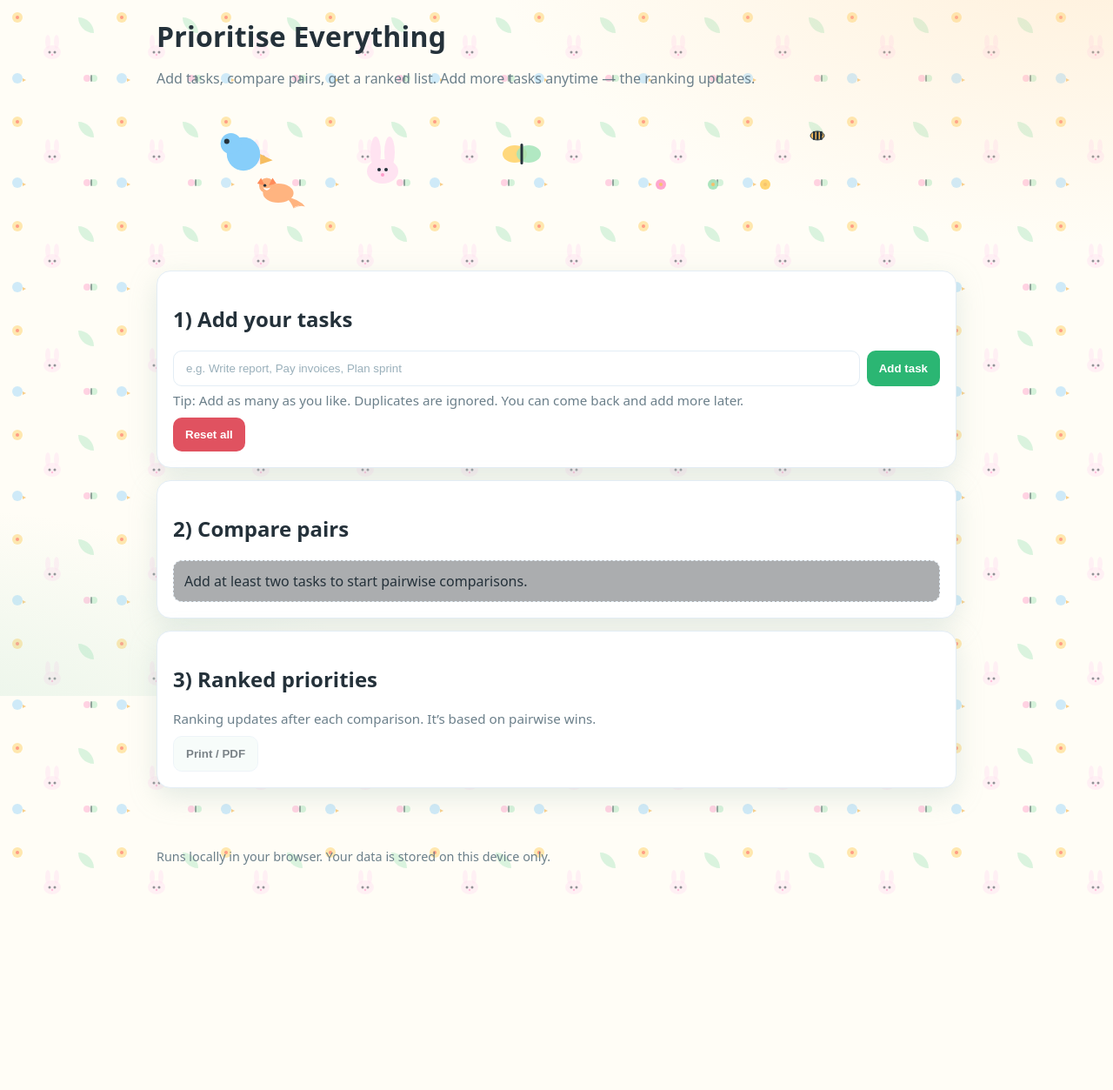
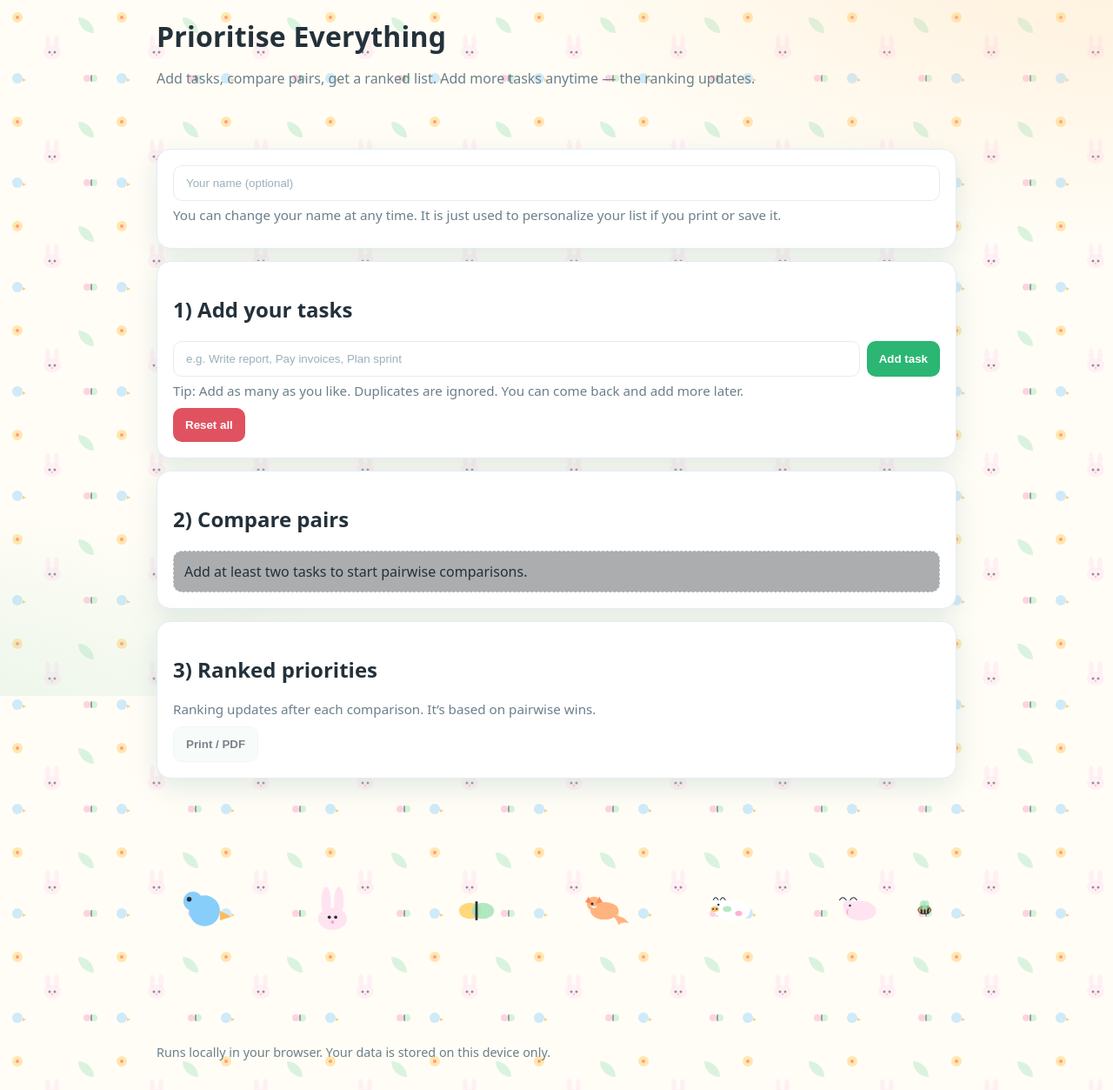
Before and after one commit to habitsystems/resolute, a website: page public/index.html in a window 1280 px wide. Shown: the whole page at 87% size. Before the commit the page ends 1028 px from the top, so only its background shows below. Drawn offline with Linux system fonts and the light colour scheme.

Commit message:
Add optional name input for personalized priority list titles

```diff
--- a/public/app.js
+++ b/public/app.js
@@ -43,6 +43,14 @@
     return words.map((w,i,arr)=> titleCaseToken(w,i,arr)).join(' ');
   };
 
+  // Build possessive form for names (e.g., James' vs. Alex’s)
+  const possessive = (name) => {
+    if (!name) return '';
+    const n = name.trim();
+    if (!n) return '';
+    return /s$/i.test(n) ? (n + '’') : (n + '’s');
+  };
+
   // State
   const STORAGE_KEY = 'pe_state_v1';
   let state = {
@@ -50,6 +58,7 @@
     results: {}, // pairKey -> winnerId
     queue: [], // [pairKey]
     history: [], // [{pairKey, winnerId}]
+    name: '', // optional user name for print title
   };
 
   // DOM
@@ -62,13 +71,13 @@
   const compareDone = document.getElementById('compareDone');
   const compareCard = document.getElementById('compareCard');
   const progressText = document.getElementById('progressText');
-  const choiceA = document.getElementById('choiceA');
-  const choiceB = document.getElementById('choiceB');
+  // choice buttons are re-queried in renderCompare()
   const undoBtn = document.getElementById('undoBtn');
 
   const rankingList = document.getElementById('rankingList');
   const printBtn = document.getElementById('printBtn');
   const printArea = document.getElementById('printArea');
+  const nameInput = document.getElementById('nameInput');
 
   // Persistence
   function save() {
@@ -90,6 +99,7 @@
       if (!state.results || typeof state.results !== 'object') state.results = {};
       if (!Array.isArray(state.queue)) state.queue = [];
       if (!Array.isArray(state.history)) state.history = [];
+      if (typeof state.name !== 'string') state.name = '';
     } catch (e) {
       console.warn('Failed to load state:', e);
     }
@@ -189,7 +199,6 @@
       losses.set(loser, losses.get(loser) + 1);
     }
 
-    const byId = new Map(state.tasks.map(t => [t.id, t]));
 
     function headToHead(aId, bId) {
       const k = pairKey(aId, bId);
@@ -263,7 +272,12 @@
 
     const h1 = document.createElement('h1');
     h1.className = 'print-title';
-    h1.textContent = 'Prioritised List';
+    const nameTrim = (state.name || '').trim();
+    if (nameTrim) {
+      h1.textContent = `${possessive(nameTrim)} Prioritised List`;
+    } else {
+      h1.textContent = 'Prioritised List';
+    }
 
     const meta = document.createElement('div');
     meta.className = 'print-meta';
@@ -441,8 +455,25 @@
     });
   }
 
+  // Name input persistence
+  if (nameInput) {
+    try {
+      nameInput.value = (state.name || '');
+    } catch {}
+    const persistName = () => {
+      state.name = nameInput.value.replace(/\s+/g, ' ').trim();
+      save();
+    };
+    nameInput.addEventListener('input', persistName);
+    nameInput.addEventListener('change', persistName);
+  }
+
   // Init
   load();
+  // Prefill name after loading state
+  if (nameInput) {
+    try { nameInput.value = (state.name || ''); } catch {}
+  }
   // Ensure queue matches current tasks/results
   rebuildQueue();
   render();
--- a/public/index.html
+++ b/public/index.html
@@ -16,82 +16,19 @@
   <header class="container">
     <h1>Prioritise Everything</h1>
     <p class="muted">Add tasks, compare pairs, get a ranked list. Add more tasks anytime — the ranking updates.</p>
-    <div class="spring-hero" aria-hidden="true">
-      <svg viewBox="0 0 800 140" role="img" focusable="false">
-        <!-- Bird -->
-        <g transform="translate(40,60) scale(1.2)">
-          <circle cx="0" cy="0" r="16" fill="#87CEFA"/>
-          <circle cx="-12" cy="-10" r="10" fill="#87CEFA"/>
-          <circle cx="-16" cy="-12" r="2.5" fill="#24313a"/>
-          <polygon points="16,0 28,6 16,10" fill="#F6BD60"/>
-        </g>
-        <!-- Bunny -->
-        <g transform="translate(200,70)">
-          <ellipse cx="0" cy="10" rx="18" ry="14" fill="#FFE3F1"/>
-          <ellipse cx="-8" cy="-12" rx="6" ry="18" fill="#FFE3F1"/>
-          <ellipse cx="8" cy="-12" rx="6" ry="18" fill="#FFE3F1"/>
-          <circle cx="-4" cy="8" r="2" fill="#24313a"/>
-          <circle cx="4" cy="8" r="2" fill="#24313a"/>
-          <circle cx="0" cy="14" r="2" fill="#FF9ECB"/>
-        </g>
-        <!-- Butterfly -->
-        <g transform="translate(360,60)">
-          <ellipse cx="-8" cy="0" rx="14" ry="10" fill="#FFD166" opacity="0.85"/>
-          <ellipse cx="8" cy="0" rx="14" ry="10" fill="#A3E4B8" opacity="0.85"/>
-          <rect x="-1.5" y="-12" width="3" height="24" rx="1.5" fill="#24313a"/>
-        </g>
-        <!-- Fox -->
-        <g transform="translate(80,105) scale(1.1)">
-          <!-- Body -->
-          <ellipse cx="0" cy="0" rx="16" ry="10" fill="#FFB480"/>
-          <!-- Head -->
-          <circle cx="-12" cy="-8" r="8" fill="#FFB480"/>
-          <!-- Ears -->
-          <polygon points="-18,-16 -14,-8 -22,-10" fill="#FF8C5A"/>
-          <polygon points="-6,-16 -10,-8 -2,-10" fill="#FF8C5A"/>
-          <!-- Face white -->
-          <path d="M -16 -6 q 4 6 8 0 q -4 2 -8 0" fill="#ffffff"/>
-          <!-- Eye -->
-          <circle cx="-14" cy="-8" r="1.5" fill="#24313a"/>
-          <!-- Tail -->
-          <path d="M 8 4 q 14 2 20 10 q -6 -2 -12 2 q -2 -6 -8 -12" fill="#FFB480"/>
-          <path d="M 24 14 q -4 -2 -8 2 q 2 -4 8 -2" fill="#ffffff" opacity="0.9"/>
-        </g>
-        <!-- Bumble Bee -->
-        <g transform="translate(700,40)">
-          <g class="bee">
-            <!-- Body -->
-            <ellipse cx="0" cy="0" rx="8" ry="5" fill="#F6BD60" stroke="#24313a" stroke-width="1"/>
-            <!-- Stripes -->
-            <rect x="-5" y="-5" width="2.5" height="10" fill="#24313a"/>
-            <rect x="-1" y="-5" width="2.5" height="10" fill="#24313a"/>
-            <rect x="3" y="-5" width="2.5" height="10" fill="#24313a"/>
-            <!-- Wings -->
-            <ellipse class="bee-wing" cx="-2" cy="-6" rx="4" ry="6" fill="#A3E4B8" opacity="0.7"/>
-            <ellipse class="bee-wing" cx="2" cy="-6" rx="4" ry="6" fill="#A3E4B8" opacity="0.7"/>
-            <!-- Eye -->
-            <circle cx="5" cy="-1" r="1.2" fill="#24313a"/>
-          </g>
-        </g>
-        <!-- Flowers -->
-        <g fill="#FF9ECB" opacity="0.9">
-          <circle cx="520" cy="95" r="6"/><circle cx="520" cy="95" r="2" fill="#F6BD60"/>
-        </g>
-        <g fill="#A3E4B8" opacity="0.9">
-          <circle cx="580" cy="95" r="6"/><circle cx="580" cy="95" r="2" fill="#F6BD60"/>
-        </g>
-        <g fill="#FFD166" opacity="0.9">
-          <circle cx="640" cy="95" r="6"/><circle cx="640" cy="95" r="2" fill="#F6BD60"/>
-        </g>
-      </svg>
-    </div>
   </header>
 
   <main class="container">
     <section class="card">
+      <div class="row" id="nameRow">
+        <input id="nameInput" type="text" placeholder="Your name (optional)" autocomplete="name" aria-label="Your name (optional)" maxlength="80" />
+      </div>
+      <p class="hint">You can change your name at any time. It is just used to personalize your list if you print or save it.</p>
+    </section>
+    <section class="card">
       <h2>1) Add your tasks</h2>
       <form id="addForm" class="row">
-        <input id="taskInput" type="text" placeholder="e.g. Write report, Pay invoices, Plan sprint" autocomplete="off" />
+        <input id="taskInput" type="text" placeholder="e.g. Write report, Pay invoices, Plan sprint" autocomplete="off" aria-label="Task name" />
         <button type="submit">Add task</button>
       </form>
       <p class="hint">Tip: Add as many as you like. Duplicates are ignored. You can come back and add more later.</p>
@@ -128,6 +65,91 @@
     </section>
   </main>
 
+  <div class="container">
+    <div class="spring-hero" aria-hidden="true">
+      <svg viewBox="0 0 1000 160" role="img" focusable="false">
+        <!-- Bird -->
+        <g transform="translate(60,80) scale(1.2)">
+          <circle cx="0" cy="0" r="16" fill="#87CEFA"/>
+          <circle cx="-12" cy="-10" r="10" fill="#87CEFA"/>
+          <circle cx="-16" cy="-12" r="2.5" fill="#24313a"/>
+          <polygon points="16,0 28,6 16,10" fill="#F6BD60"/>
+        </g>
+        <!-- Bunny -->
+        <g transform="translate(220,80)">
+          <ellipse cx="0" cy="10" rx="18" ry="14" fill="#FFE3F1"/>
+          <ellipse cx="-8" cy="-12" rx="6" ry="18" fill="#FFE3F1"/>
+          <ellipse cx="8" cy="-12" rx="6" ry="18" fill="#FFE3F1"/>
+          <circle cx="-4" cy="8" r="2" fill="#24313a"/>
+          <circle cx="4" cy="8" r="2" fill="#24313a"/>
+          <circle cx="0" cy="14" r="2" fill="#FF9ECB"/>
+        </g>
+        <!-- Butterfly -->
+        <g transform="translate(400,80)">
+          <ellipse cx="-8" cy="0" rx="14" ry="10" fill="#FFD166" opacity="0.85"/>
+          <ellipse cx="8" cy="0" rx="14" ry="10" fill="#A3E4B8" opacity="0.85"/>
+          <rect x="-1.5" y="-12" width="3" height="24" rx="1.5" fill="#24313a"/>
+        </g>
+        <!-- Fox -->
+        <g transform="translate(560,80) scale(1.1)">
+          <ellipse cx="0" cy="0" rx="16" ry="10" fill="#FFB480"/>
+          <circle cx="-12" cy="-8" r="8" fill="#FFB480"/>
+          <polygon points="-18,-16 -14,-8 -22,-10" fill="#FF8C5A"/>
+          <polygon points="-6,-16 -10,-8 -2,-10" fill="#FF8C5A"/>
+          <path d="M -16 -6 q 4 6 8 0 q -4 2 -8 0" fill="#ffffff"/>
+          <circle cx="-14" cy="-8" r="1.5" fill="#24313a"/>
+          <path d="M 8 4 q 14 2 20 10 q -6 -2 -12 2 q -2 -6 -8 -12" fill="#FFB480"/>
+          <path d="M 24 14 q -4 -2 -8 2 q 2 -4 8 -2" fill="#ffffff" opacity="0.9"/>
+        </g>
+        <!-- Floofy Cow -->
+        <g transform="translate(720,80) scale(1.1)">
+          <!-- Body -->
+          <ellipse cx="0" cy="0" rx="20" ry="12" fill="#ffffff"/>
+          <!-- Spots -->
+          <ellipse cx="-6" cy="-2" rx="5" ry="3.5" fill="#A3E4B8" opacity="0.8"/>
+          <ellipse cx="7" cy="3" rx="4" ry="3" fill="#FF9ECB" opacity="0.8"/>
+          <!-- Head -->
+          <circle cx="-18" cy="-6" r="7" fill="#ffffff"/>
+          <!-- Ears/Horns -->
+          <path d="M -22 -12 q 3 -6 6 0" stroke="#24313a" stroke-width="1" fill="none"/>
+          <path d="M -14 -12 q 3 -6 6 0" stroke="#24313a" stroke-width="1" fill="none"/>
+          <!-- Muzzle -->
+          <ellipse cx="-20" cy="-2" rx="4.5" ry="3" fill="#F6BD60"/>
+          <circle cx="-22" cy="-2" r="0.9" fill="#24313a"/>
+          <circle cx="-18" cy="-2" r="0.9" fill="#24313a"/>
+          <!-- Eye -->
+          <circle cx="-16" cy="-7" r="1.2" fill="#24313a"/>
+        </g>
+        <!-- Goat -->
+        <g transform="translate(880,80) scale(1.1)">
+          <!-- Body -->
+          <ellipse cx="0" cy="0" rx="18" ry="11" fill="#FFE3F1"/>
+          <!-- Head -->
+          <circle cx="-14" cy="-6" r="6" fill="#FFE3F1"/>
+          <!-- Horns -->
+          <path d="M -16 -12 q -4 -6 -8 0" stroke="#24313a" stroke-width="1" fill="none"/>
+          <path d="M -12 -12 q 4 -6 8 0" stroke="#24313a" stroke-width="1" fill="none"/>
+          <!-- Beard -->
+          <path d="M -14 -2 q -2 4 0 6" stroke="#FF9ECB" stroke-width="1.2" fill="none"/>
+          <!-- Eye -->
+          <circle cx="-12" cy="-6" r="1.2" fill="#24313a"/>
+        </g>
+        <!-- Bumble Bee -->
+        <g transform="translate(960,80)">
+          <g class="bee">
+            <ellipse cx="0" cy="0" rx="8" ry="5" fill="#F6BD60" stroke="#24313a" stroke-width="1"/>
+            <rect x="-5" y="-5" width="2.5" height="10" fill="#24313a"/>
+            <rect x="-1" y="-5" width="2.5" height="10" fill="#24313a"/>
+            <rect x="3" y="-5" width="2.5" height="10" fill="#24313a"/>
+            <ellipse class="bee-wing" cx="-2" cy="-6" rx="4" ry="6" fill="#A3E4B8" opacity="0.7"/>
+            <ellipse class="bee-wing" cx="2" cy="-6" rx="4" ry="6" fill="#A3E4B8" opacity="0.7"/>
+            <circle cx="5" cy="-1" r="1.2" fill="#24313a"/>
+          </g>
+        </g>
+      </svg>
+    </div>
+  </div>
+
   <footer class="container muted small">
     <p>Runs locally in your browser. Your data is stored on this device only.</p>
   </footer>
--- a/public/style.css
+++ b/public/style.css
@@ -175,14 +175,14 @@ input[type="text"]::placeholder{ color: #9ab0bb; }
 
 
 /* Spring hero illustration sizing */
-.spring-hero{ margin-top: 8px; }
-.spring-hero svg{ width: 100%; max-width: 920px; height: 140px; display: block; }
-@media (max-width: 640px){ .spring-hero svg{ height: 110px; } }
+.spring-hero{ margin: 18px 0; }
+.spring-hero svg{ width: 100%; max-width: 980px; height: 160px; display: block; }
+@media (max-width: 640px){ .spring-hero svg{ height: 120px; } }
 
 
 /* Cute bumble bee subtle motion (respects reduced motion) */
 .spring-hero .bee { animation: bee-bob 2.2s ease-in-out infinite; transform-origin: center; }
-.spring-hero .bee-wing { animation: wing-buzz 0.22s ease-in-out infinite alternate; transform-origin: center bottom; }
+.spring-hero .bee-wing { animation: wing-buzz 0.22s cubic-bezier(0.55, 0.19, 1.68, 0.53) infinite alternate; transform-origin: center bottom; }
 
 @keyframes bee-bob {
   0%, 100% { transform: translateY(0); }
```
Also changed, not shown: README.md.
